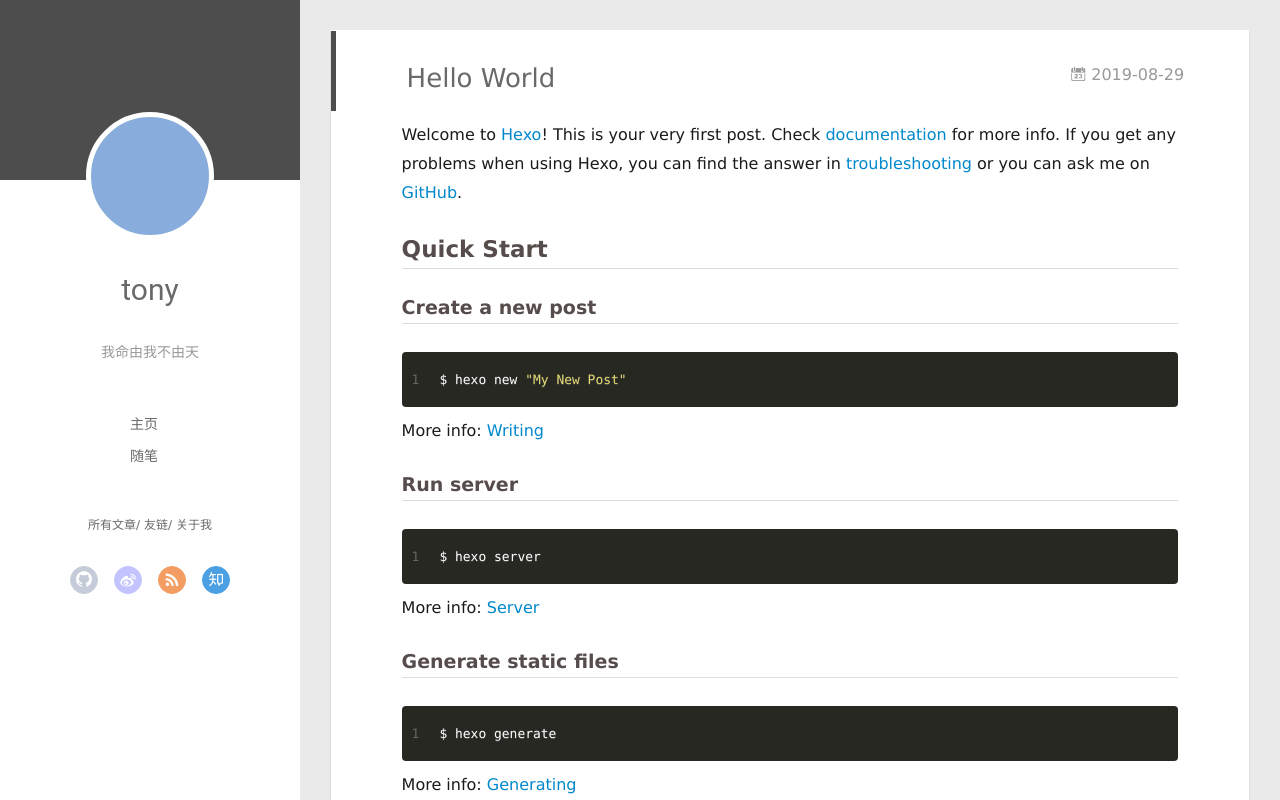
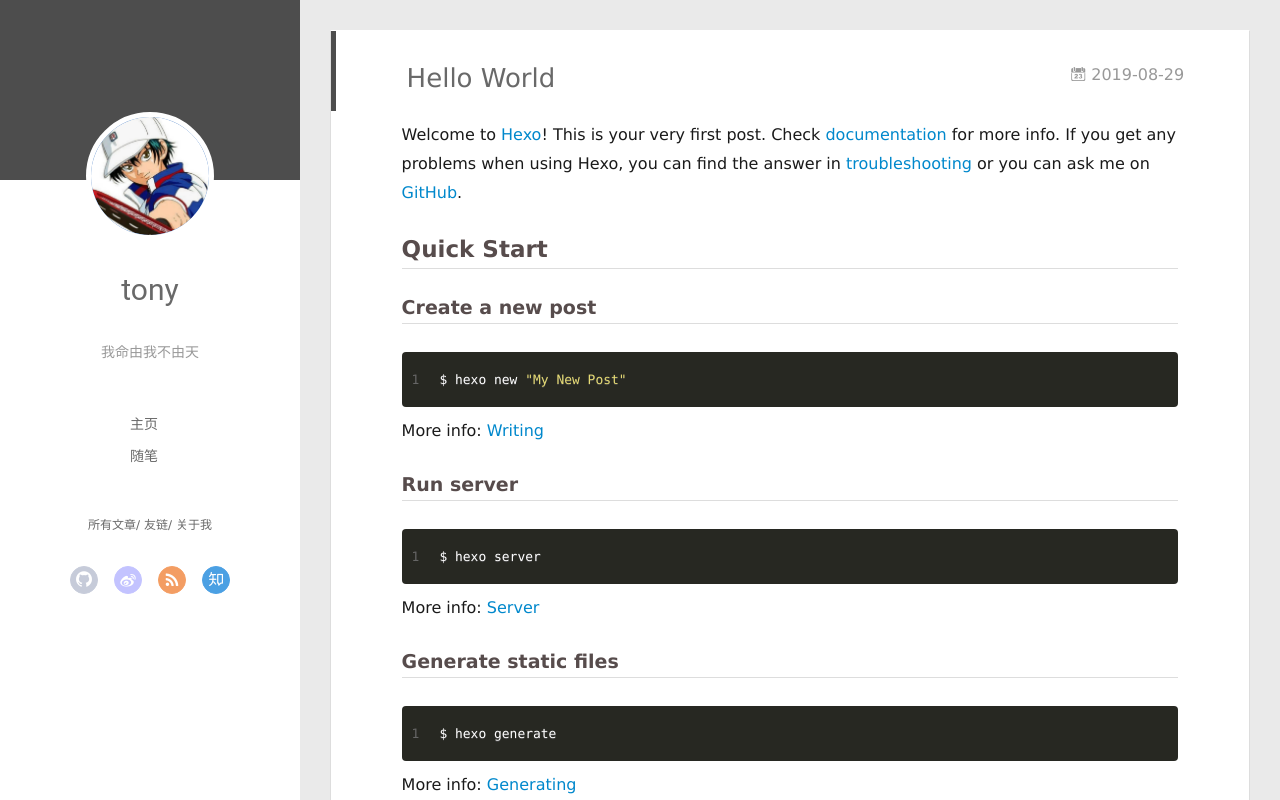
Before and after one commit to lgwtonylgw/ityouknow.github.io, a plain HTML site: page 2019/08/29/hello-world/index.html in a window 1280 px wide. Drawn offline with Linux system fonts and the light colour scheme; no server answers.

Commit message:
Site updated: 2019-08-29 21:37:37

```diff
--- a/2019/08/29/hello-world/index.html
+++ b/2019/08/29/hello-world/index.html
@@ -48,7 +48,7 @@
 <div class="intrude-less">
 	<header id="header" class="inner">
 		<a href="/" class="profilepic">
-			<img src="" class="js-avatar">
+			<img src="/favicon.png" class="js-avatar">
 		</a>
 		<hgroup>
 		  <h1 class="header-author"><a href="/">tony</a></h1>
```
